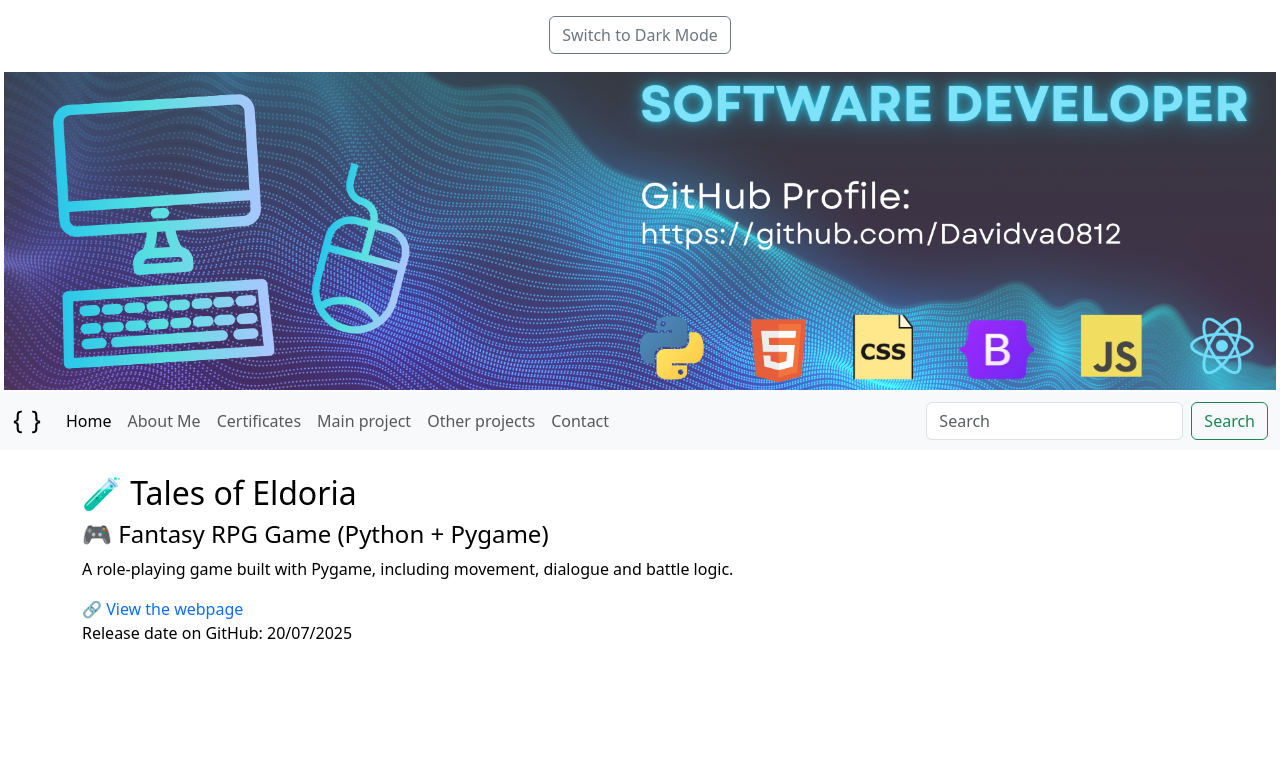
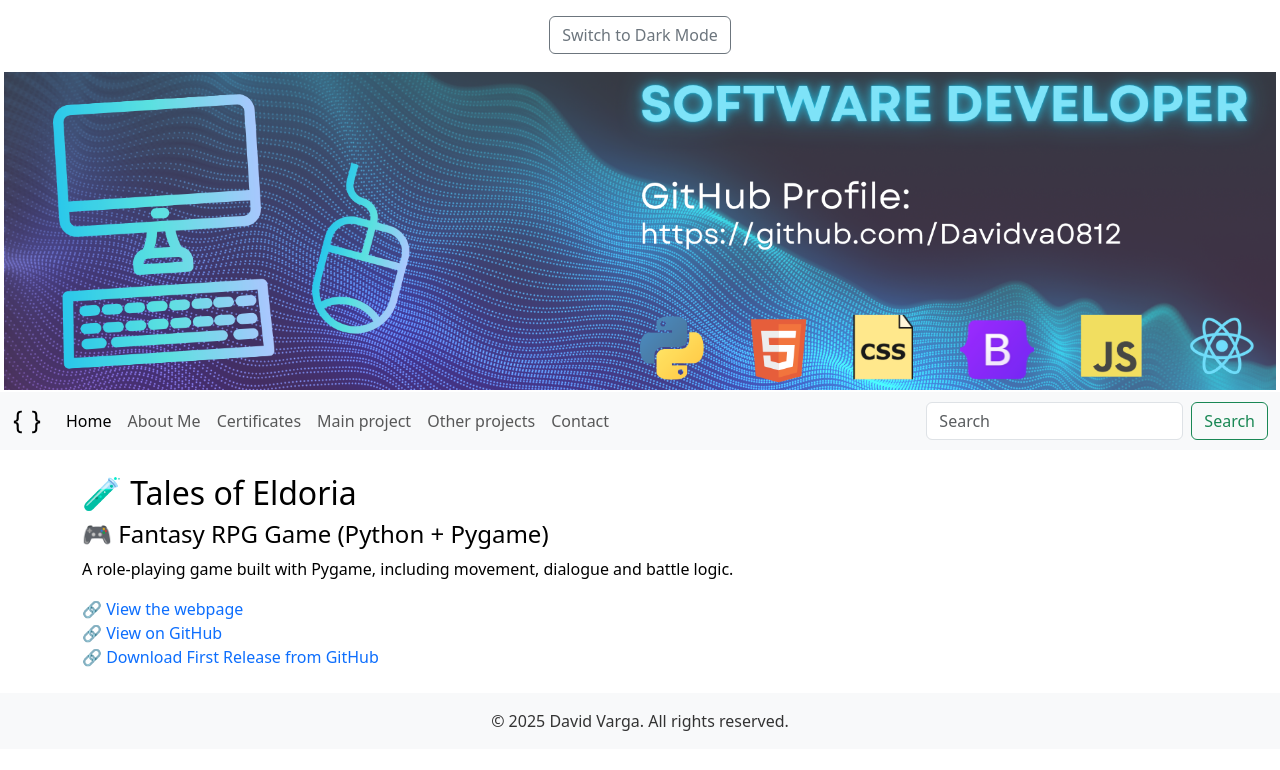
Before and after one commit to Davidva0812/Personal-portfolio, a React (Create React App) app: page /Personal-portfolio/eldoria in a window 1280 px wide. Shown: the top 770 px of the page. Built offline with nearby package versions, Linux system fonts and the light colour scheme.

Commit message:
Create footer, fix profile img.

```diff
--- a/src/App.jsx
+++ b/src/App.jsx
@@ -2,6 +2,7 @@ import React from "react";
 import { BrowserRouter as Router, Route, Routes } from "react-router-dom";
 import { useState, useEffect } from "react";
 import Header from "./components/Header";
+import Footer from "./components/Footer";
 import Home from "./pages/Home";
 import About from "./pages/About";
 import Projects from "./pages/Projects";
@@ -39,6 +40,7 @@ function App() {
           <Route path="/contact" element={<Contact />} />
         </Routes>
       </main>
+      <Footer theme={theme} />
     </Router>
   </>
   );
--- /dev/null
+++ b/src/components/Footer.jsx
@@ -0,0 +1,13 @@
+import React from "react";
+
+const Footer = ({ theme }) => {
+    const currentYear = new Date().getFullYear();
+
+    return (
+        <footer className={theme === "light" ? "footer light" : "footer dark"}>
+            &copy; {currentYear} David Varga. All rights reserved.
+        </footer>
+    );
+};
+
+export default Footer;
--- a/src/css/style.css
+++ b/src/css/style.css
@@ -32,3 +32,19 @@ body.dark {
 a {
   text-decoration: none;
 }
+
+.footer.light {
+  text-align: center;
+  padding: 1rem;
+  background-color: #f8f9fa;
+  color: #333;
+  margin-top: auto;
+}
+
+.footer.dark {
+  text-align: center;
+  padding: 1rem;
+  background-color: #212123;
+  color: #fffdfd;
+  margin-top: auto;
+}
--- a/src/pages/Contact.jsx
+++ b/src/pages/Contact.jsx
@@ -17,12 +17,6 @@ export default function Contact() {
             github.com/Davidva0812
           </a>
         </li>
-        <li>
-          📄 CV:{" "}
-          <a href="/documents/David_Varga_CV.pdf" target="_blank">
-            Download PDF
-          </a>
-        </li>
       </ul>
     </div>
   );
--- a/src/pages/Eldoria.jsx
+++ b/src/pages/Eldoria.jsx
@@ -12,7 +12,13 @@ export default function Eldoria() {
           🔗 View the webpage
         </a>
         <br />
-        <p>Release date on GitHub: 20/07/2025</p>
+        <a href="https://github.com/Davidva0812/Tales-Of-Eldoria" target="_blank" rel="noreferrer">
+          🔗 View on GitHub
+        </a>
+        <br />
+        <a href="https://github.com/Davidva0812/Tales-Of-Eldoria/releases/tag/v2.1" target="_blank" rel="noreferrer">
+          🔗 Download First Release from GitHub
+        </a>
       </div>
     </div>
     )
--- a/src/pages/Home.jsx
+++ b/src/pages/Home.jsx
@@ -9,8 +9,8 @@ export default function Home() {
         className="d-block mx-auto mb-4 img-fluid"
         src={profilePic}
         alt="my profile image"
-        width="150"
-        height="150"
+        width="250"
+        height="250"
       />
       <h2>Junior Software Developer</h2>
       <div className="col-lg-6 mx-auto">
```
Also changed, not shown: 1 other file (tests, documents, lock files or other folders).
